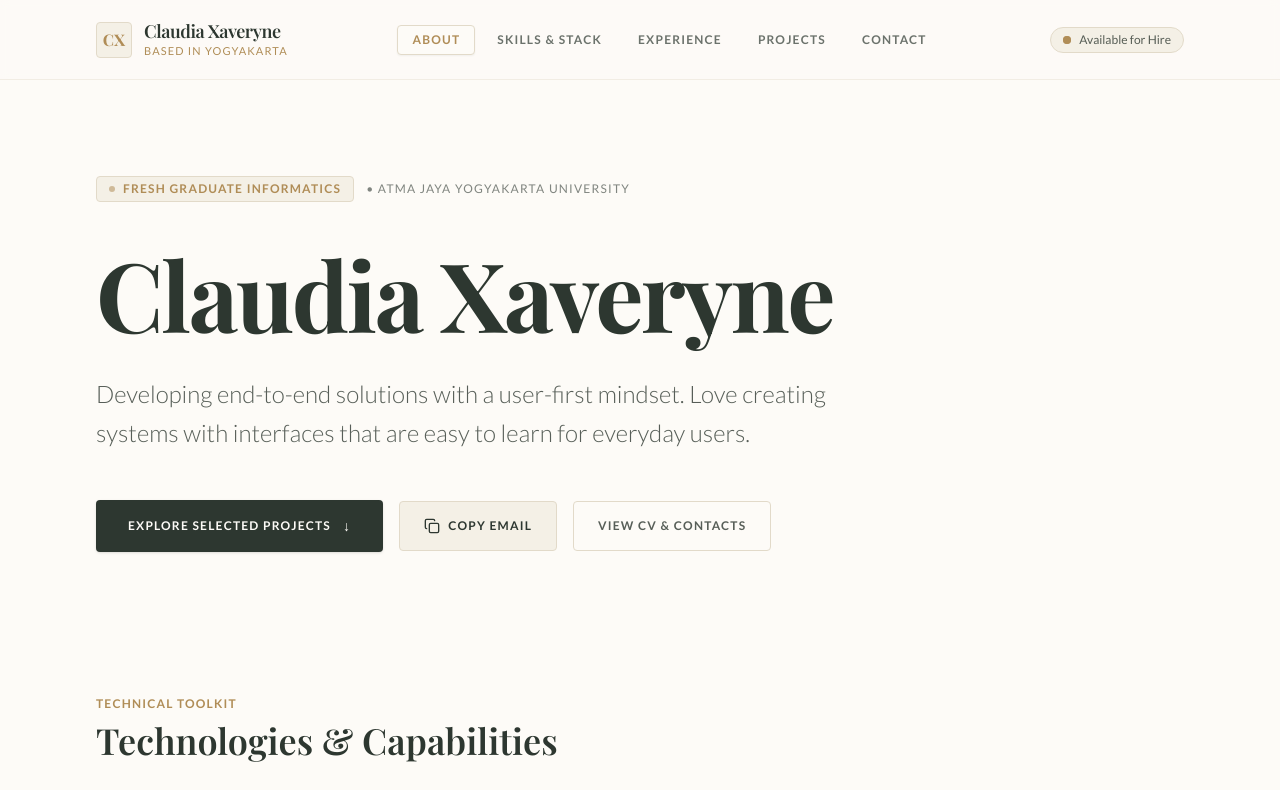
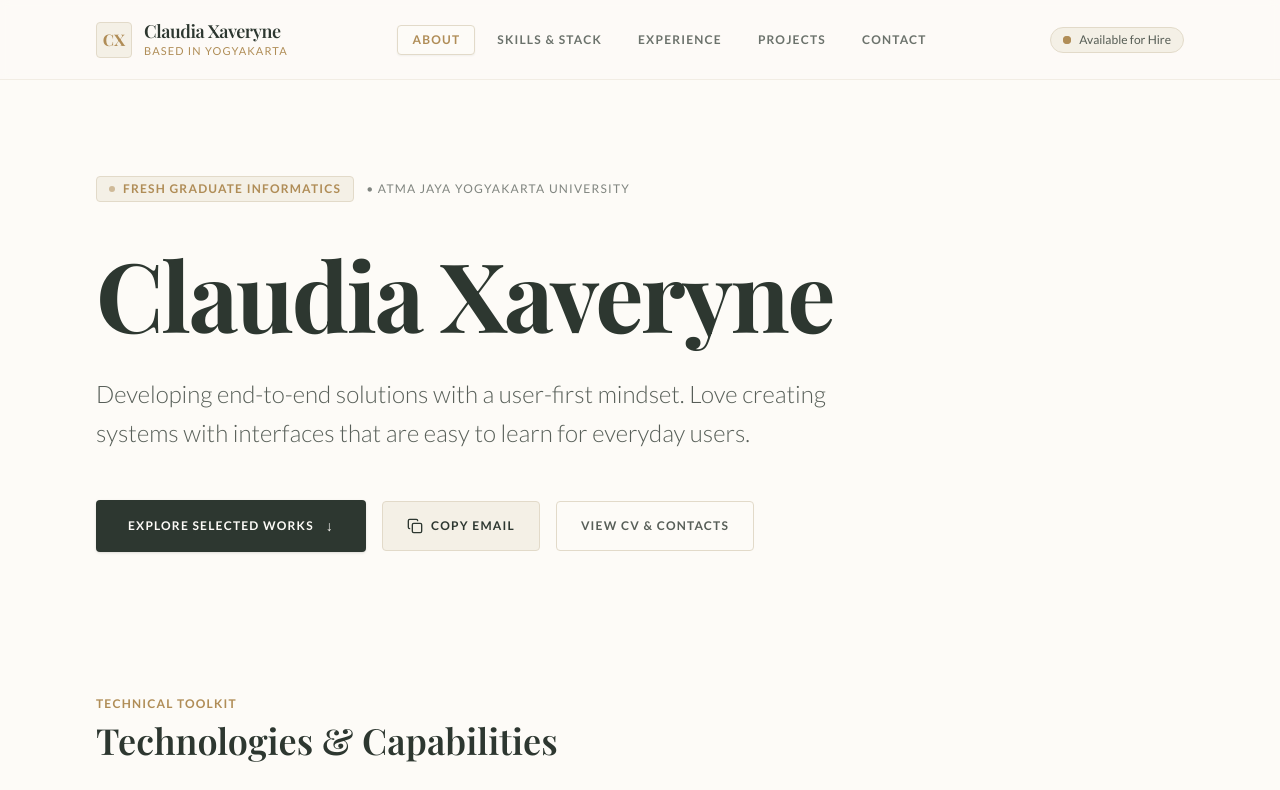
Before and after one commit to claveryne/PORTO, a Next.js app: page / in a window 1280 px wide. Shown: the top 790 px of the page. Built offline with nearby package versions, Linux system fonts and the light colour scheme; a web font is replaced by a local one.

Commit message:
selected projects to works

```diff
--- a/components/HeroInteractive.tsx
+++ b/components/HeroInteractive.tsx
@@ -71,7 +71,7 @@ export default function HeroInteractive() {
           href="#projects"
           className="px-6 sm:px-8 py-3.5 sm:py-4 bg-foreground text-background font-semibold uppercase tracking-widest text-xs rounded-sm hover:bg-accent transition-all duration-300 shadow-sm hover:shadow-md flex items-center justify-center gap-3 group text-center"
         >
-          <span>Explore Selected Projects</span>
+          <span>Explore Selected Works</span>
           <span className="text-sm group-hover:translate-y-0.5 transition-transform">↓</span>
         </a>
 
```
